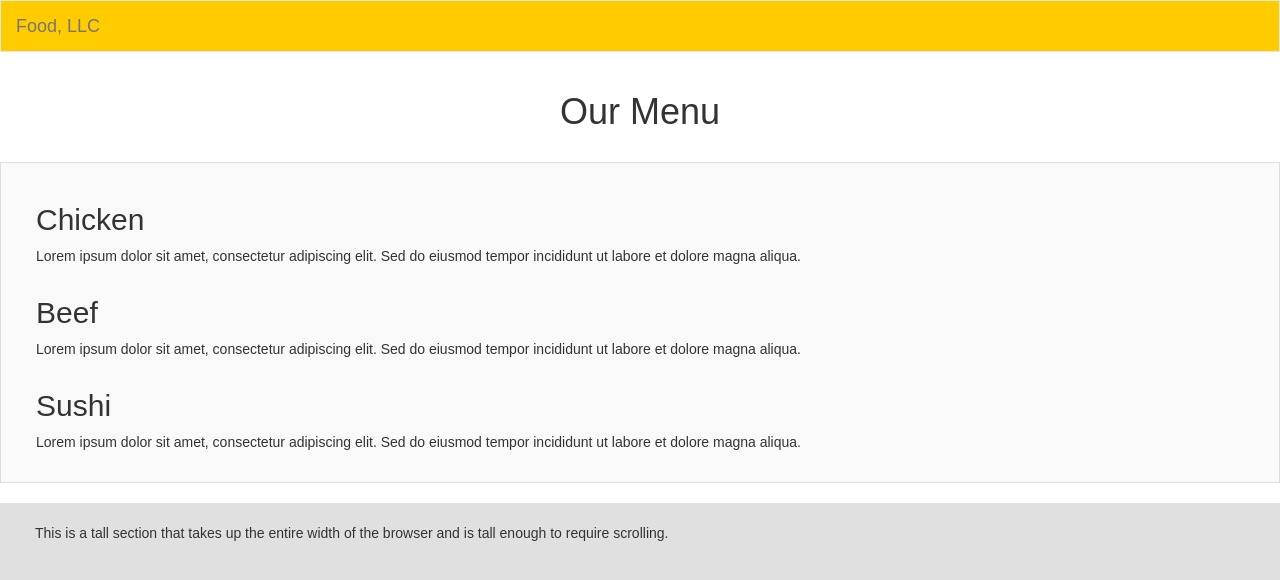
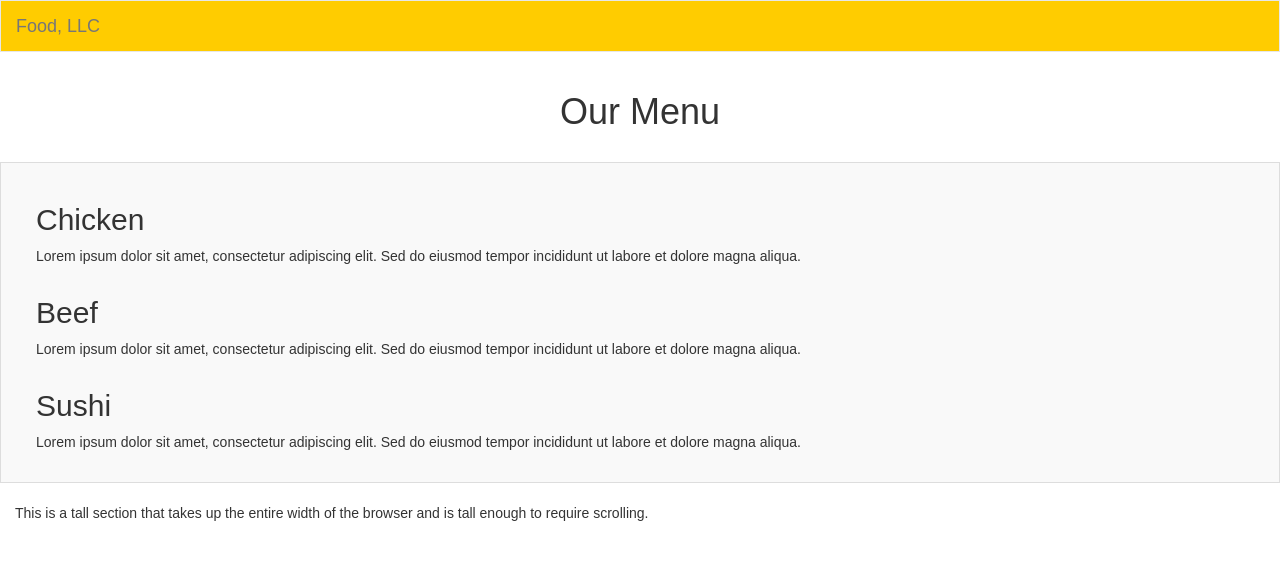
Before and after one commit to sashabelskaya/module-three, a plain HTML site: page index.html in a window 1280 px wide. Drawn offline with nearby package versions, Linux system fonts and the light colour scheme.

Commit message:
Update styles.css

```diff
--- a/css/styles.css
+++ b/css/styles.css
@@ -29,9 +29,3 @@ body {
   margin: 20px 0;
   border: 1px solid #ddd; /* Light gray border */
 }
-
-.tall-section {
-  background-color: #e0e0e0; /* Light gray background color for the tall section */
-  height: 1000px; /* Tall enough to require scrolling */
-  padding: 20px;
-}
```
